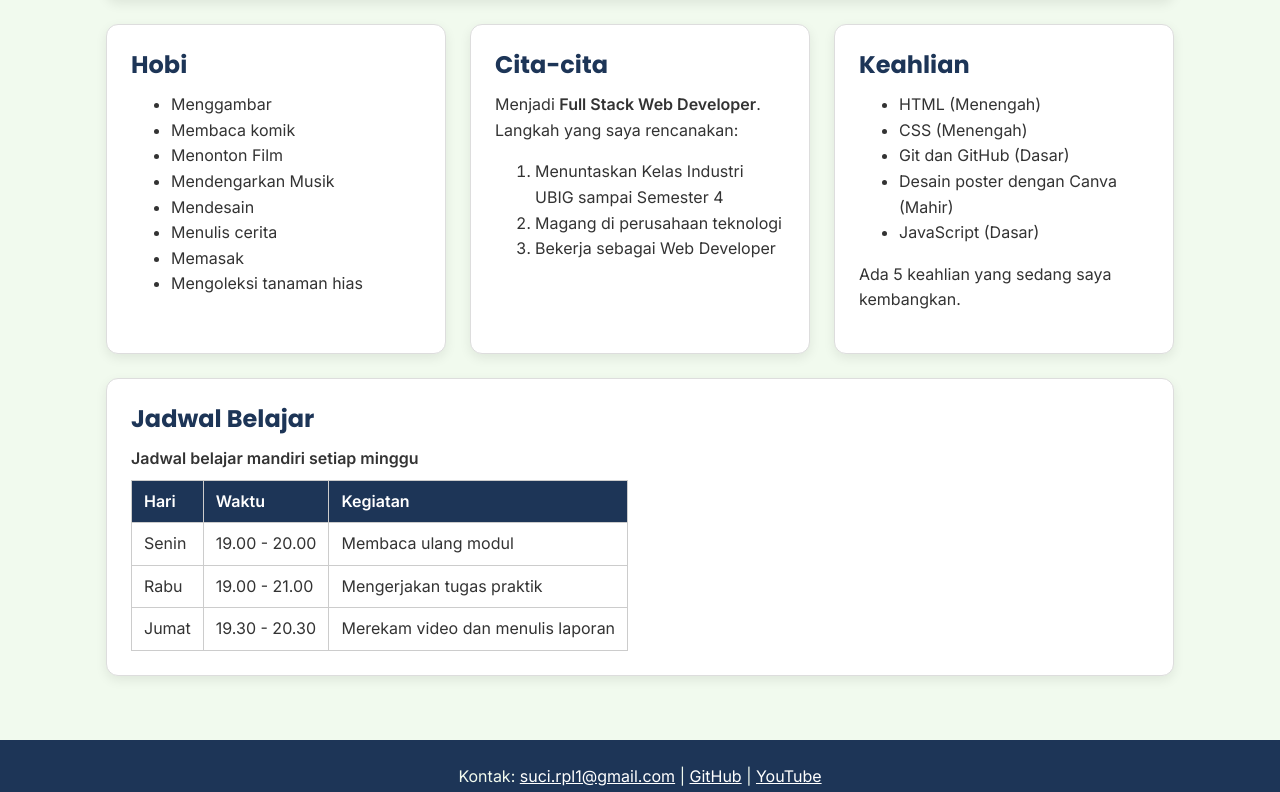
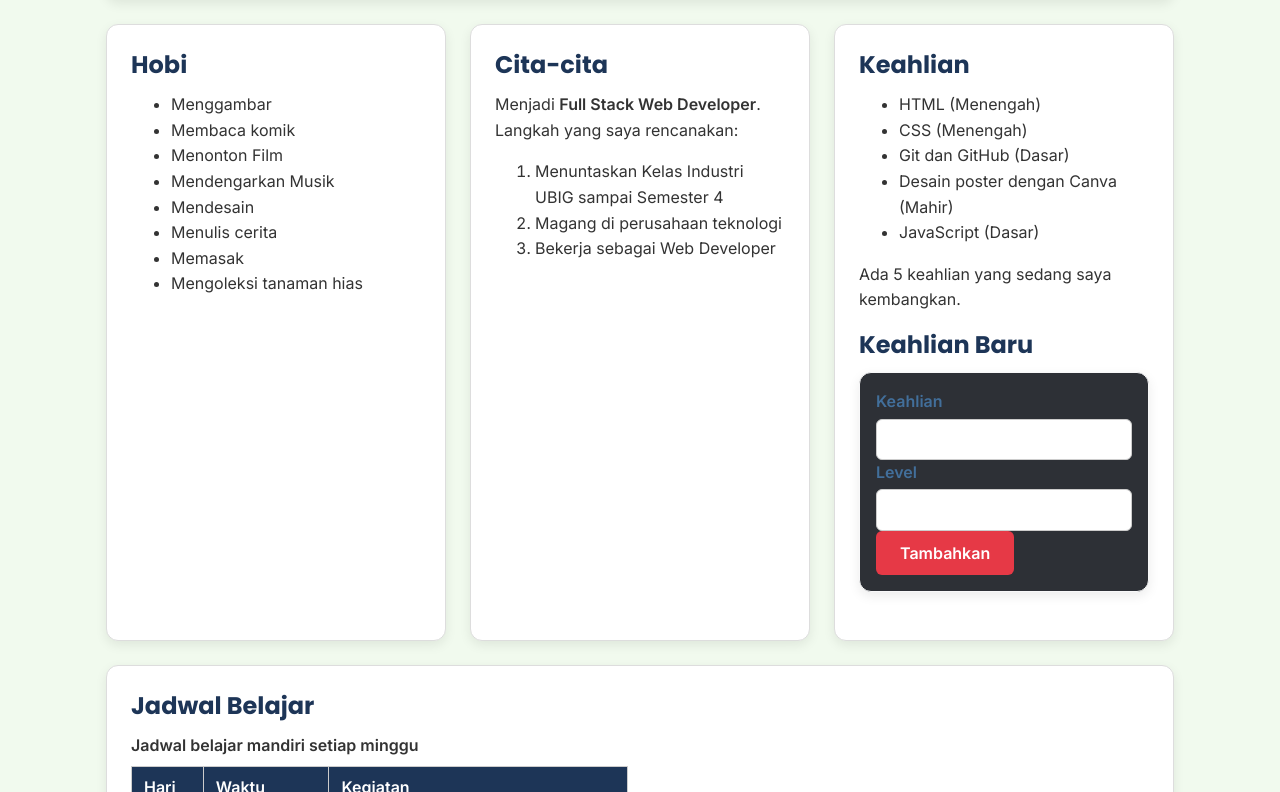
Before and after one commit to sucirpl1-commits/tugas-rumah, a plain HTML site: page index.html in a window 1280 px wide. Shown: the part 534-1326 px from the top of the page. Drawn offline with Linux system fonts and the light colour scheme.

Commit message:
feat menambah fitur keahlian

```diff
--- a/css/style.css
+++ b/css/style.css
@@ -158,7 +158,17 @@ main {
   border-radius: 12px;
   box-shadow: 0 4px 12px rgba(0, 0, 0, 0.08);
 }
-
+.tambah-skill {
+  background-color: #2d3036;
+  text-align: left;
+  text-decoration: none;
+  color: #426f9b;
+  padding: 1rem;
+  margin-bottom: 1.5rem;
+  border: 1px solid #f8f8f9;
+  border-radius: 12px;
+  box-shadow: 0 4px 12px rgba(0, 0, 0, 0.08);
+}
 .daftar-kartu {
   display: flex;
   flex-wrap: wrap;
@@ -353,3 +363,4 @@ body.gelap th {
 .keterangan {
 font-size: 0.875rem;
 }
+.
--- a/index.html
+++ b/index.html
@@ -88,6 +88,15 @@
           <h2>Keahlian</h2>
           <ul id="daftar-skill"></ul>
           <p id="jumlah-skill"></p>
+          <div id="skill-baru"></div>
+          <h2>Keahlian Baru</h2>
+          <form id="form-skill" class="tambah-skill">
+            <label for="tombol-skill">Keahlian</label>
+            <input id="tombol-skill" name="skill" type="text" required>
+            <label for="tombol-level">Level</label>
+            <input type="text" id="tombol-level" name="level" required>
+            <button type="submit">Tambahkan</button>
+          </form>
         </section>
 
 
--- a/js/main.js
+++ b/js/main.js
@@ -154,3 +154,6 @@ sedang saya kembangkan.`;
 if (daftarSkill) {
     muatKeahlian();
 }
+if (document.querySelector("#form-skill")) {
+    const formSkill = document.querySelector("#form-skill");
+}
```
